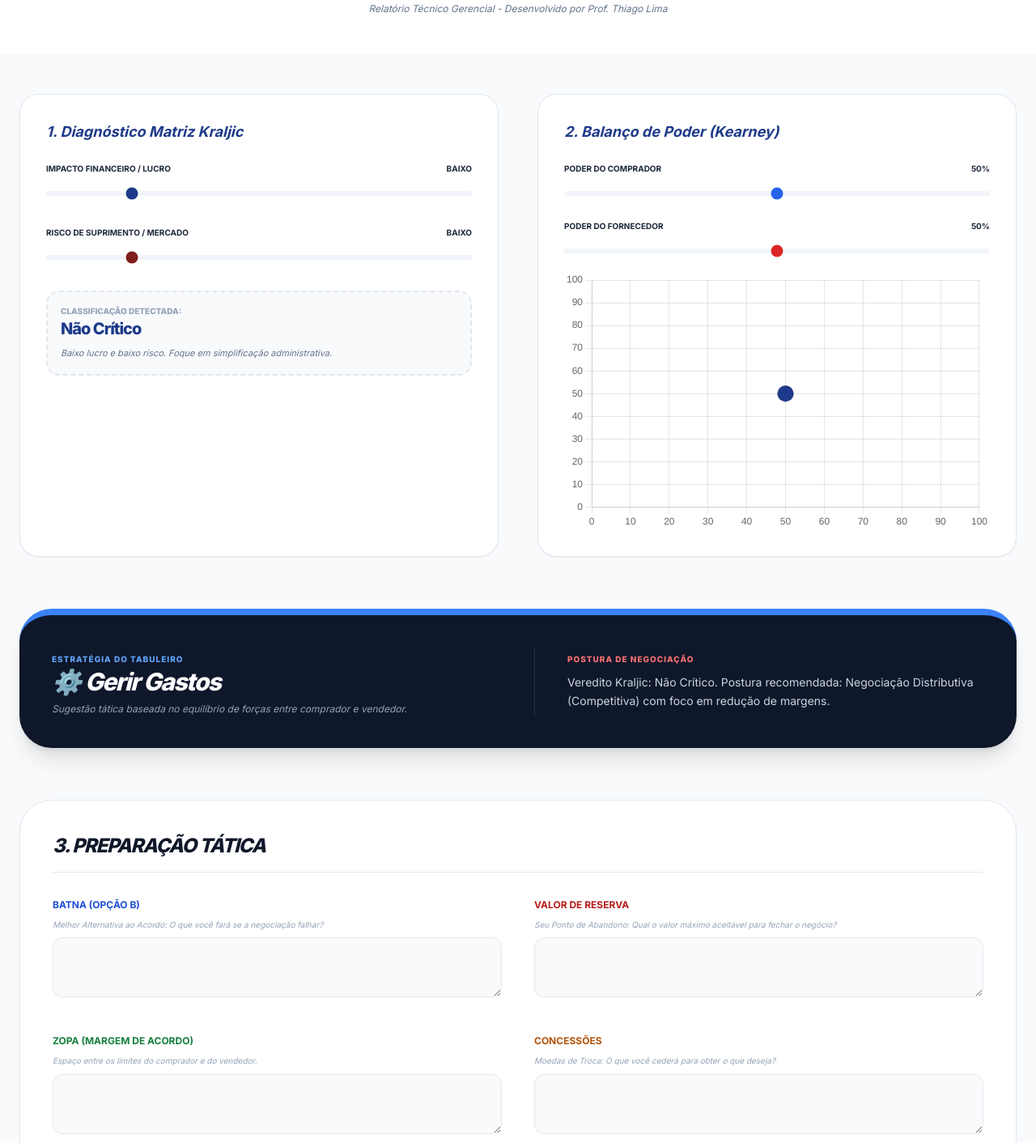
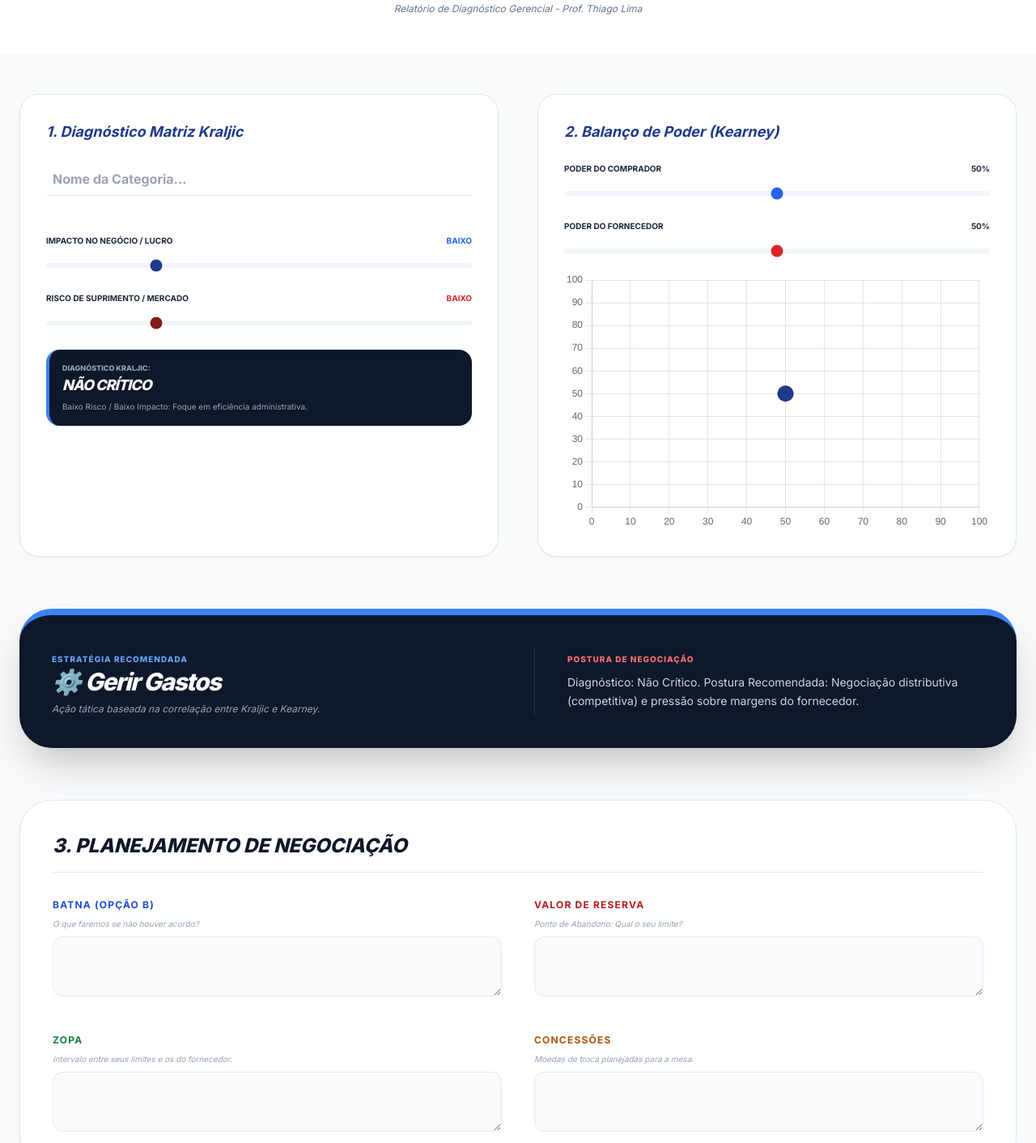
Before and after one commit to tflsixsigma-png/Tabuleiro-Compras, a plain HTML site: page index.html in a window 1280 px wide. Shown: the part 141-1553 px from the top of the page at 81% size. Drawn offline with nearby package versions, Linux system fonts and the light colour scheme.

Commit message:
Update index.html

```diff
--- a/index.html
+++ b/index.html
@@ -27,12 +27,12 @@
 
     <nav class="bg-slate-900 text-white py-4 px-6 flex justify-between items-center no-print">
         <span class="font-black text-sm uppercase tracking-tighter italic text-blue-400">Strategic Procurement Assistant</span>
-        <span class="text-[10px] font-bold opacity-70 uppercase tracking-widest">Prof. Thiago Lima | MBA & Consultoria</span>
+        <span class="text-[10px] font-bold opacity-70 uppercase tracking-widest">Prof. Thiago Lima | MBA & Negociação</span>
     </nav>
 
     <header class="bg-white py-12 px-6 border-b border-slate-100 text-center">
         <h1 class="text-3xl font-black text-slate-900 mb-2 uppercase tracking-tighter">Plano de Ação: Negociação Estratégica</h1>
-        <p class="text-slate-500 text-xs font-medium italic">Relatório Técnico Gerencial - Desenvolvido por Prof. Thiago Lima</p>
+        <p class="text-slate-500 text-xs font-medium italic">Relatório de Diagnóstico Gerencial - Prof. Thiago Lima</p>
     </header>
 
     <main class="max-w-7xl mx-auto px-6 py-12">
@@ -40,19 +40,22 @@
         <section class="grid lg:grid-cols-2 gap-12 mb-16 no-print">
             <div class="bg-white p-8 rounded-3xl shadow-sm border border-slate-200 section-card">
                 <h3 class="text-lg font-bold mb-6 italic text-blue-900">1. Diagnóstico Matriz Kraljic</h3>
-                <div class="space-y-8">
+                <div class="space-y-6">
                     <div>
-                        <label class="flex justify-between text-[10px] font-bold uppercase mb-2">Impacto Financeiro / Lucro <span id="vImpacto">Baixo</span></label>
-                        <input type="range" id="kImpacto" min="1" max="100" value="20" class="w-full h-1.5 bg-slate-100 rounded-lg appearance-none cursor-pointer accent-blue-900">
+                        <input type="text" id="catNome" placeholder="Nome da Categoria..." class="w-full border-b p-2 outline-none focus:border-blue-500 font-bold mb-6">
                     </div>
                     <div>
-                        <label class="flex justify-between text-[10px] font-bold uppercase mb-2">Risco de Suprimento / Mercado <span id="vRisco">Baixo</span></label>
-                        <input type="range" id="kRisco" min="1" max="100" value="20" class="w-full h-1.5 bg-slate-100 rounded-lg appearance-none cursor-pointer accent-red-900">
+                        <label class="flex justify-between text-[10px] font-bold uppercase mb-2">Impacto no Negócio / Lucro <span id="vImpacto" class="text-blue-600">Baixo</span></label>
+                        <input type="range" id="kImpacto" min="0" max="100" value="25" class="w-full h-1.5 bg-slate-100 rounded-lg appearance-none cursor-pointer accent-blue-900">
                     </div>
-                    <div id="statusKraljic" class="p-4 bg-slate-50 rounded-2xl border-2 border-dashed border-slate-200">
-                        <p class="text-[10px] font-black text-slate-400 uppercase">Classificação Detectada:</p>
-                        <h4 id="kraljicResult" class="text-xl font-black text-blue-900 tracking-tighter">Não Crítico</h4>
-                        <p id="kraljicDica" class="text-[11px] text-slate-500 mt-2 leading-relaxed italic">Itens de baixo valor e baixo risco. Foco: Eficiência administrativa e simplificação de processos.</p>
+                    <div>
+                        <label class="flex justify-between text-[10px] font-bold uppercase mb-2">Risco de Suprimento / Mercado <span id="vRisco" class="text-red-600">Baixo</span></label>
+                        <input type="range" id="kRisco" min="0" max="100" value="25" class="w-full h-1.5 bg-slate-100 rounded-lg appearance-none cursor-pointer accent-red-900">
+                    </div>
+                    <div id="statusKraljic" class="p-4 bg-slate-900 text-white rounded-2xl shadow-inner mt-4 border-l-4 border-blue-500">
+                        <p class="text-[9px] font-black text-slate-400 uppercase">Diagnóstico Kraljic:</p>
+                        <h4 id="kraljicResult" class="text-lg font-black tracking-tighter uppercase italic">Não Crítico</h4>
+                        <p id="kraljicDica" class="text-[10px] text-slate-400 mt-1 leading-relaxed">Foco: Eficiência administrativa e simplificação.</p>
                     </div>
                 </div>
             </div>
@@ -73,41 +76,41 @@
             </div>
         </section>
 
-        <section class="bg-slate-900 text-white p-10 rounded-[2.5rem] mb-16 shadow-xl border-t-8 border-blue-500">
+        <section class="bg-slate-900 text-white p-10 rounded-[2.5rem] mb-16 shadow-2xl border-t-8 border-blue-500">
             <div class="grid md:grid-cols-2 gap-10">
                 <div>
-                    <span class="text-[10px] font-black text-blue-400 uppercase tracking-widest">Estratégia do Tabuleiro</span>
+                    <span class="text-[10px] font-black text-blue-400 uppercase tracking-widest">Estratégia Recomendada</span>
                     <h2 id="resEstrategia" class="text-3xl font-black italic tracking-tighter">Ajuste os controles...</h2>
-                    <p class="text-slate-400 text-xs mt-2 italic">Sugestão tática baseada no equilíbrio de forças entre comprador e vendedor.</p>
+                    <p class="text-slate-400 text-xs mt-2 italic">Ação tática baseada na correlação entre Kraljic e Kearney.</p>
                 </div>
                 <div class="md:border-l md:border-white/10 md:pl-10">
                     <span class="text-[10px] font-black text-red-400 uppercase tracking-widest">Postura de Negociação</span>
-                    <p id="resPostura" class="text-sm text-slate-300 mt-2 leading-relaxed">Aguardando dados de impacto e risco para definir a postura ideal.</p>
+                    <p id="resPostura" class="text-sm text-slate-300 mt-2 leading-relaxed">Selecione os parâmetros acima para visualizar o direcionamento.</p>
                 </div>
             </div>
         </section>
 
         <section class="bg-white p-10 rounded-[2.5rem] border border-slate-200 mb-16 shadow-sm section-card">
-            <h2 class="text-2xl font-black text-slate-900 mb-8 border-b pb-4 uppercase tracking-tighter italic">3. Preparação Tática</h2>
+            <h2 class="text-2xl font-black text-slate-900 mb-8 border-b pb-4 uppercase italic">3. Planejamento de Negociação</h2>
             <div class="grid md:grid-cols-2 gap-10">
                 <div class="space-y-2">
-                    <h4 class="text-xs font-bold text-blue-700 uppercase">BATNA (Opção B)</h4>
-                    <p class="text-[10px] text-slate-400 italic leading-relaxed">Melhor Alternativa ao Acordo: O que você fará se a negociação falhar?</p>
+                    <h4 class="text-xs font-bold text-blue-700 uppercase tracking-widest">BATNA (Opção B)</h4>
+                    <p class="text-[10px] text-slate-400 italic">O que faremos se não houver acordo?</p>
                     <textarea id="batna" class="w-full bg-slate-50 border rounded-xl p-4 text-sm"></textarea>
                 </div>
                 <div class="space-y-2">
-                    <h4 class="text-xs font-bold text-red-700 uppercase">Valor de Reserva</h4>
-                    <p class="text-[10px] text-slate-400 italic leading-relaxed">Seu Ponto de Abandono: Qual o valor máximo aceitável para fechar o negócio?</p>
+                    <h4 class="text-xs font-bold text-red-700 uppercase tracking-widest">Valor de Reserva</h4>
+                    <p class="text-[10px] text-slate-400 italic">Ponto de Abandono: Qual o seu limite?</p>
                     <textarea id="reserva" class="w-full bg-slate-50 border rounded-xl p-4 text-sm"></textarea>
                 </div>
                 <div class="space-y-2">
-                    <h4 class="text-xs font-bold text-green-700 uppercase">ZOPA (Margem de Acordo)</h4>
-                    <p class="text-[10px] text-slate-400 italic leading-relaxed">Espaço entre os limites do comprador e do vendedor.</p>
+                    <h4 class="text-xs font-bold text-green-700 uppercase tracking-widest">ZOPA</h4>
+                    <p class="text-[10px] text-slate-400 italic">Intervalo entre seus limites e os do fornecedor.</p>
                     <textarea id="zopa" class="w-full bg-slate-50 border rounded-xl p-4 text-sm"></textarea>
                 </div>
                 <div class="space-y-2">
-                    <h4 class="text-xs font-bold text-amber-700 uppercase">Concessões</h4>
-                    <p class="text-[10px] text-slate-400 italic leading-relaxed">Moedas de Troca: O que você cederá para obter o que deseja?</p>
+                    <h4 class="text-xs font-bold text-amber-700 uppercase tracking-widest">Concessões</h4>
+                    <p class="text-[10px] text-slate-400 italic">Moedas de troca planejadas para a mesa.</p>
                     <textarea id="concessoes" class="w-full bg-slate-50 border rounded-xl p-4 text-sm"></textarea>
                 </div>
             </div>
@@ -116,7 +119,7 @@
         <h3 class="text-2xl font-black uppercase tracking-tighter mb-8 text-center no-print">4. Seleção das 16 Alavancas de Valor</h3>
         <div class="grid md:grid-cols-2 lg:grid-cols-4 gap-6 mb-20 no-print">
             <div class="strategy-col space-y-3">
-                <div class="p-3 bg-red-600 text-white rounded-xl font-bold text-[10px] uppercase text-center">Mudar Natureza</div>
+                <div class="p-3 bg-red-600 text-white rounded-xl font-bold text-[10px] uppercase text-center shadow-lg">Mudar Natureza</div>
                 <details class="bg-white border rounded-xl overflow-hidden shadow-sm"><summary class="p-4 text-[10px] font-bold uppercase cursor-pointer flex justify-between hover:bg-red-50">Inovação Disruptiva <span>+</span></summary>
                     <div class="p-4 text-slate-600 border-t bg-slate-50 text-[10px] space-y-2"><div class="method-item">Criar novos produtos</div><div class="method-item">Substituir materiais</div><div class="method-item">Redesenhar para eficiência</div><div class="method-item">Inovação de fornecedor</div></div></details>
                 <details class="bg-white border rounded-xl overflow-hidden shadow-sm"><summary class="p-4 text-[10px] font-bold uppercase cursor-pointer flex justify-between hover:bg-red-50">Re-especificação <span>+</span></summary>
@@ -134,7 +137,7 @@
             <div class="strategy-col space-y-3">
                 <div class="p-3 bg-slate-600 text-white rounded-xl font-bold text-[10px] uppercase text-center shadow-lg">Gerir Gastos</div>
                 <details class="bg-white border rounded-xl overflow-hidden shadow-sm">
-                    <summary class="p-4 text-[10px] font-bold uppercase cursor-pointer flex justify-between hover:bg-slate-50">Agregação de Volume <span>+</span></summary>
+                    <summary class="p-4 text-[10px] font-bold uppercase cursor-pointer flex justify-between hover:bg-slate-50">Agregação Volume <span>+</span></summary>
                     <div class="p-4 text-slate-600 border-t bg-slate-50 text-[10px] space-y-2">
                         <div class="method-item">Bundling de Unidades</div><div class="method-item">Contratos Plurianuais</div><div class="method-item">Redução de SKU</div>
                     </div>
@@ -174,11 +177,7 @@
 
     <script>
         const ctx = document.getElementById('mainChart').getContext('2d');
-        const chart = new Chart(ctx, {
-            type: 'scatter',
-            data: { datasets: [{ label: 'Posição', data: [{x: 50, y: 50}], backgroundColor: '#1e3a8a', pointRadius: 10 }] },
-            options: { responsive: true, maintainAspectRatio: false, scales: { x: { min: 0, max: 100 }, y: { min: 0, max: 100 } }, plugins: { legend: { display: false } } }
-        });
+        const chart = new Chart(ctx, { type: 'scatter', data: { datasets: [{ label: 'Posição', data: [{x: 50, y: 50}], backgroundColor: '#1e3a8a', pointRadius: 10 }] }, options: { responsive: true, maintainAspectRatio: false, scales: { x: { min: 0, max: 100 }, y: { min: 0, max: 100 } }, plugins: { legend: { display: false } } } });
 
         function update() {
             const x = document.getElementById('x').value;
@@ -188,18 +187,18 @@
 
             document.getElementById('vX').innerText = x + '%';
             document.getElementById('vY').innerText = y + '%';
+            document.getElementById('vImpacto').innerText = i > 50 ? "Alto" : "Baixo";
             document.getElementById('vRisco').innerText = r > 50 ? "Alto" : "Baixo";
-            document.getElementById('vImpacto').innerText = i > 50 ? "Alto" : "Baixo";
 
             chart.data.datasets[0].data[0] = {x, y};
             chart.update();
 
             // Lógica Kraljic
             let kRes = ""; let kDica = "";
-            if(i > 50 && r > 50) { kRes = "Estratégico"; kDica = "Alto risco e alto lucro. Exige parcerias e inovação conjunta."; }
-            else if(i > 50) { kRes = "Alavancagem"; kDica = "Alto impacto e baixo risco. Use seu volume para pressionar o mercado."; }
-            else if(r > 50) { kRes = "Gargalo"; kDica = "Baixo lucro e alto risco. Foque em segurança de suprimento e redesenho."; }
-            else { kRes = "Não Crítico"; kDica = "Baixo lucro e baixo risco. Foque em simplificação administrativa."; }
+            if(i > 50 && r > 50) { kRes = "Estratégico"; kDica = "Alto Risco / Alto Impacto: Parcerias estratégicas e inovação conjunta."; }
+            else if(i > 50) { kRes = "Alavancagem"; kDica = "Baixo Risco / Alto Impacto: Use seu poder de compra para maximizar economias."; }
+            else if(r > 50) { kRes = "Gargalo"; kDica = "Alto Risco / Baixo Impacto: Garanta o suprimento e busque substitutos."; }
+            else { kRes = "Não Crítico"; kDica = "Baixo Risco / Baixo Impacto: Foque em eficiência administrativa."; }
             document.getElementById('kraljicResult').innerText = kRes;
             document.getElementById('kraljicDica').innerText = kDica;
 
@@ -207,19 +206,19 @@
             let estrat = ""; let postura = "";
             if(y > 50) {
                 estrat = x > 50 ? "🤝 Vantagem Conjunta" : "💡 Mudar Natureza";
-                postura = "Negociação Integrativa (Ganha-Ganha) ou busca por novos entrantes.";
+                postura = "Foco em negociação integrativa (ganha-ganha) ou inovação técnica para reduzir dependência.";
             } else {
                 estrat = x > 50 ? "⚔️ Alavancar Competição" : "⚙️ Gerir Gastos";
-                postura = "Negociação Distributiva (Competitiva) com foco em redução de margens.";
+                postura = "Negociação distributiva (competitiva) e pressão sobre margens do fornecedor.";
             }
             document.getElementById('resEstrategia').innerText = estrat;
-            document.getElementById('resPostura').innerText = "Veredito Kraljic: " + kRes + ". Postura recomendada: " + postura;
+            document.getElementById('resPostura').innerText = "Diagnóstico: " + kRes + ". Postura Recomendada: " + postura;
         }
 
         function gerarRecomendacao() {
             const res = document.getElementById('aiResponse');
             res.classList.remove('hidden');
-            res.innerHTML = "<b>Análise Gemini Prof. Thiago Lima:</b> Cruce os dados de Risco com o Poder do Fornecedor. Se ambos forem altos, sua prioridade absoluta é Mudar a Natureza da Procura para evitar dependência total.";
+            res.innerHTML = "<b>Análise Gemini Prof. Thiago Lima:</b> Cruze sempre o Risco Kraljic com o Poder do Fornecedor. Se ambos forem altos, sua única saída é a Inovação Disruptiva.";
         }
 
         document.querySelectorAll('input[type=range]').forEach(el => el.oninput = update);
```
